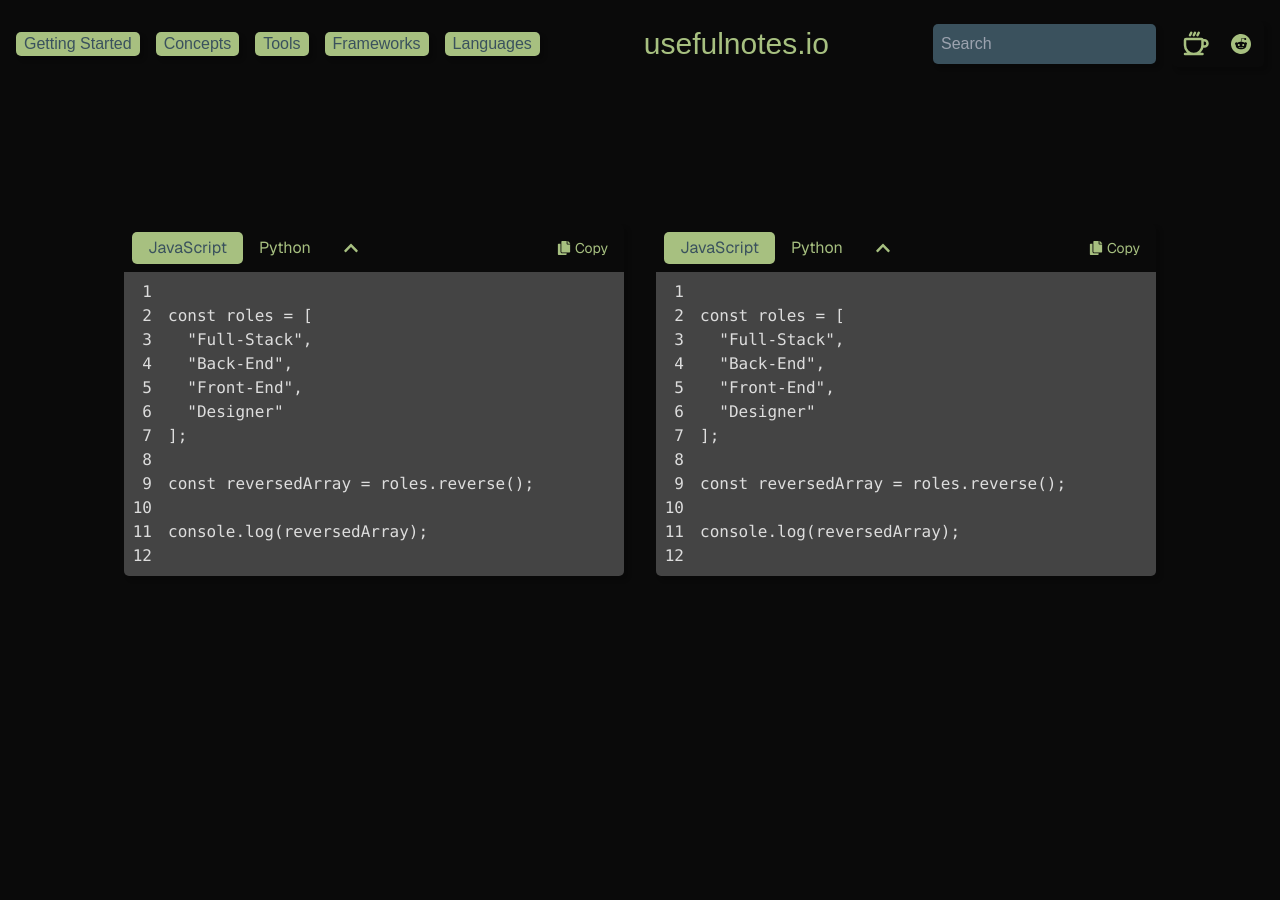
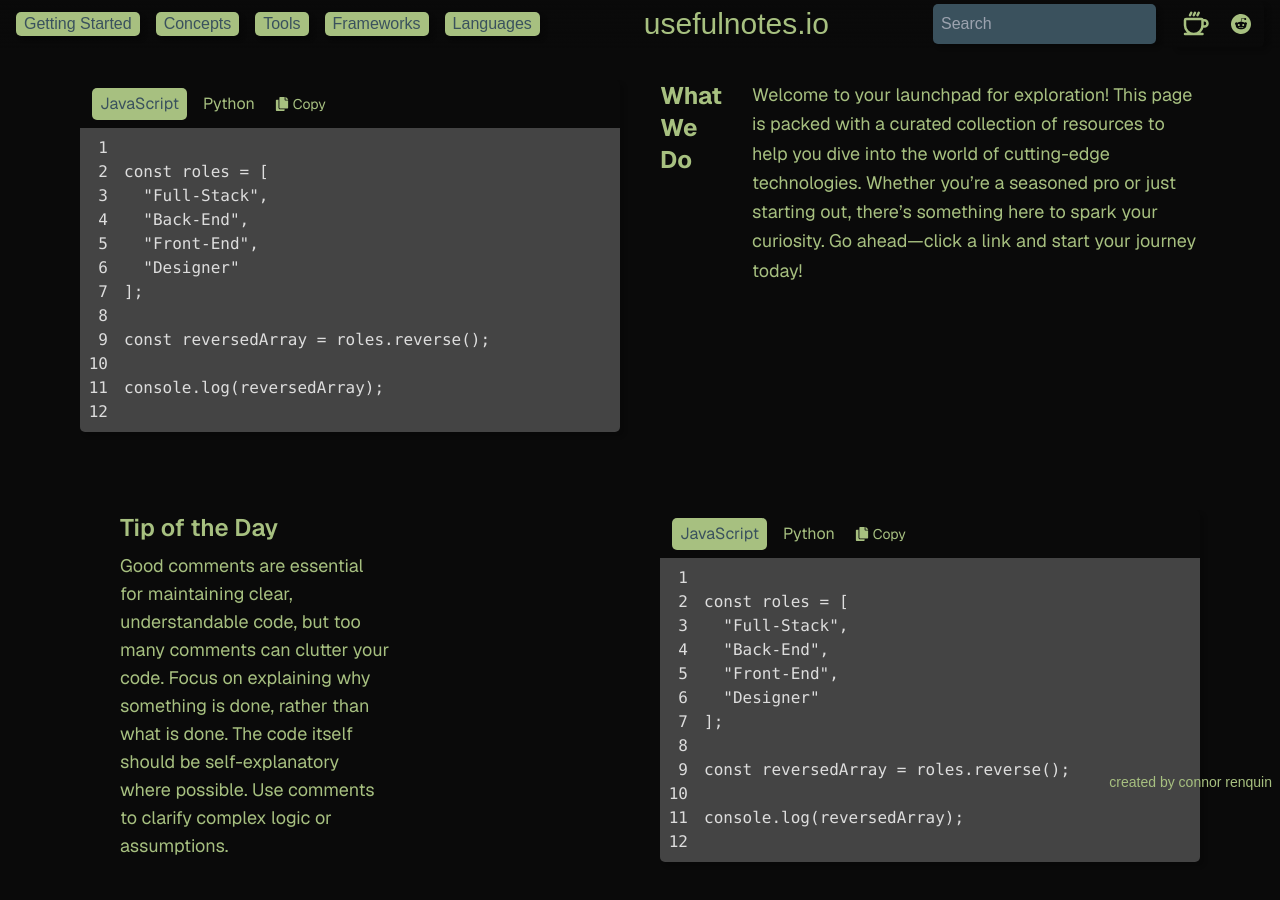
Before and after one commit to RealMrRabbit/usefulnotes.io, a Next.js app: page / in a window 1280 px wide. Shown: the top 900 px of the page. Before the commit the page ends 800 px from the top, so only its background shows below. Built offline with nearby package versions, Linux system fonts and the light colour scheme.

Commit message:
styles and code-cleanup

```diff
--- a/app/components/code-block.tsx
+++ b/app/components/code-block.tsx
@@ -19,14 +19,14 @@ export default function CodeBlock({ tabs = ["test"], collapsible = false }) {
   };
 
   return (
-    <div className="bg-component rounded-default shadow-default overflow-hidden w-[500px]">
+    <div className="bg-component rounded-default shadow-default overflow-scroll w-[100%]">
       {tabs.length > 1 && (
         <div className="flex bg-component p-2 ">
           {tabs.map((tab, index) => (
             <button
               key={index}
               onClick={() => setActiveTab(index)}
-              className={`px-4 py-1 rounded-default ${
+              className={`hover:ring-1 mx-1 px-2 py-1 rounded-default ${
                 activeTab === index
                   ? "bg-button text-text-dark"
                   : "text-text-light"
--- a/app/components/nav-bar.tsx
+++ b/app/components/nav-bar.tsx
@@ -5,7 +5,7 @@ import SocialLinks from "./social-links";
 
 export default function NavBar() {
   return (
-    <div className="fixed max-h-2 top-10 left-0 w-full h-12 text-white flex items-center justify-between px-4 z-50">
+    <div className="fixed left-0 w-full h-12 flex items-center justify-between px-4 z-50 bg-gradient-to-b from-background to-transparent">
       {/* Left: Logo */}
 
       {/* Center: Navigation Buttons */}
--- a/app/globals.css
+++ b/app/globals.css
@@ -13,7 +13,7 @@
 
 @media (prefers-color-scheme: dark) {
   :root {
-    --background: #5f5252;
+    --background: #181c1f;
     --foreground: #ededed;
     --button: #a7c080;
     --text-light: #a7c080;
--- a/app/layout.tsx
+++ b/app/layout.tsx
@@ -30,6 +30,9 @@ export default function RootLayout({
       >
         <NavBar />
         {children}
+        <footer className="text-text-light fixed bottom-0 right-0 p-4 bg-component rounded-tl-md sm:p-2 sm:text-sm">
+          <p>created by connor renquin</p>
+        </footer>
       </body>
     </html>
   );
--- a/app/page.tsx
+++ b/app/page.tsx
@@ -31,10 +31,41 @@ print(reversed_array)
   ];
 
   return (
-    <div className="grid grid-rows-[20px_1fr_20px] items-center justify-items-center min-h-screen p-8 pb-20 gap-16 sm:p-20 font-[family-name:var(--font-geist-sans)]">
-      <main className="flex flex-row gap-8 row-start-2 items-center sm:items-start">
-        <CodeBlock tabs={codeSnippets} collapsible={true} />
-        <CodeBlock tabs={codeSnippets} collapsible={true} />
+    <div className="relative min-h-screen bg-background text-white font-[family-name:var(--font-geist-sans)]">
+      <main className="grid grid-cols-2 gap-10 p-20">
+        {/* Left Code Block */}
+        <div className="flex items-center justify-center">
+          <CodeBlock tabs={codeSnippets} />
+        </div>
+
+        {/* Content Section */}
+        <div className="flex flex-row gap-5 text-text-light justify-self-top">
+          <h1 className="text-2xl font-bold">What We Do</h1>
+          <p className="text-lg leading-relaxed max-w-md">
+            Welcome to your launchpad for exploration! This page is packed with
+            a curated collection of resources to help you dive into the world of
+            cutting-edge technologies. Whether you’re a seasoned pro or just
+            starting out, there’s something here to spark your curiosity. Go
+            ahead—click a link and start your journey today!
+          </p>
+        </div>
+
+        {/* Tip Section */}
+        <div className="m-10 w-[50%] text-text-light justify-self-right">
+          <h1 className="text-2xl font-semibold mb-2">Tip of the Day</h1>
+          <p className="text-lg">
+            Good comments are essential for maintaining clear, understandable
+            code, but too many comments can clutter your code. Focus on
+            explaining why something is done, rather than what is done. The code
+            itself should be self-explanatory where possible. Use comments to
+            clarify complex logic or assumptions.
+          </p>
+        </div>
+
+        {/* Right Code Block */}
+        <div className="flex items-center justify-center">
+          <CodeBlock tabs={codeSnippets} />
+        </div>
       </main>
     </div>
   );
```
